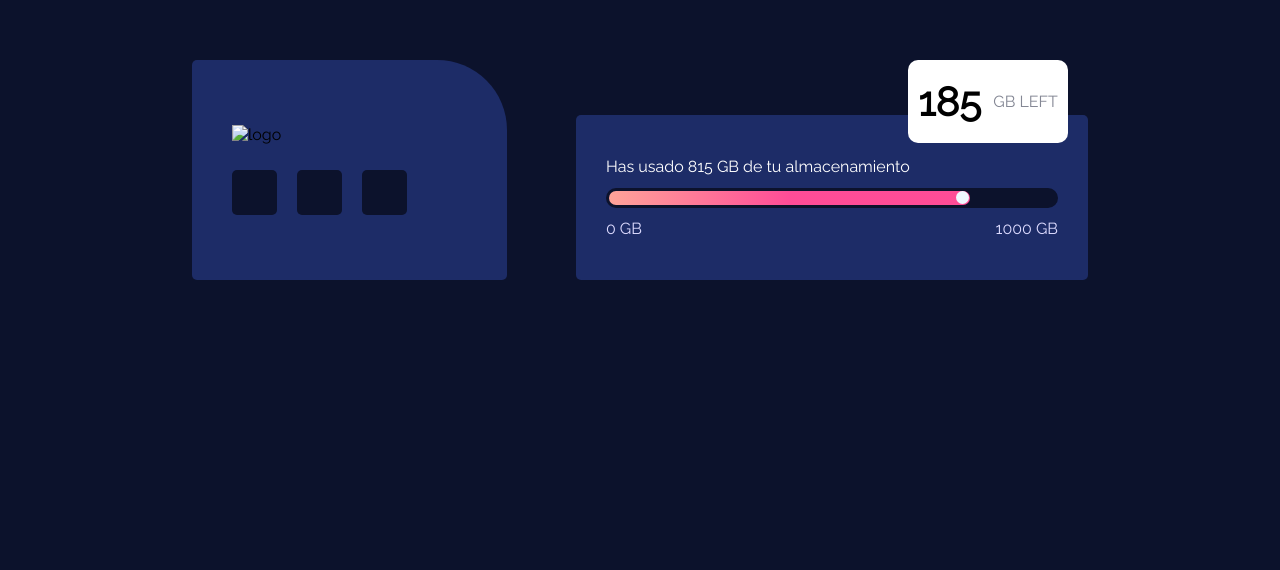
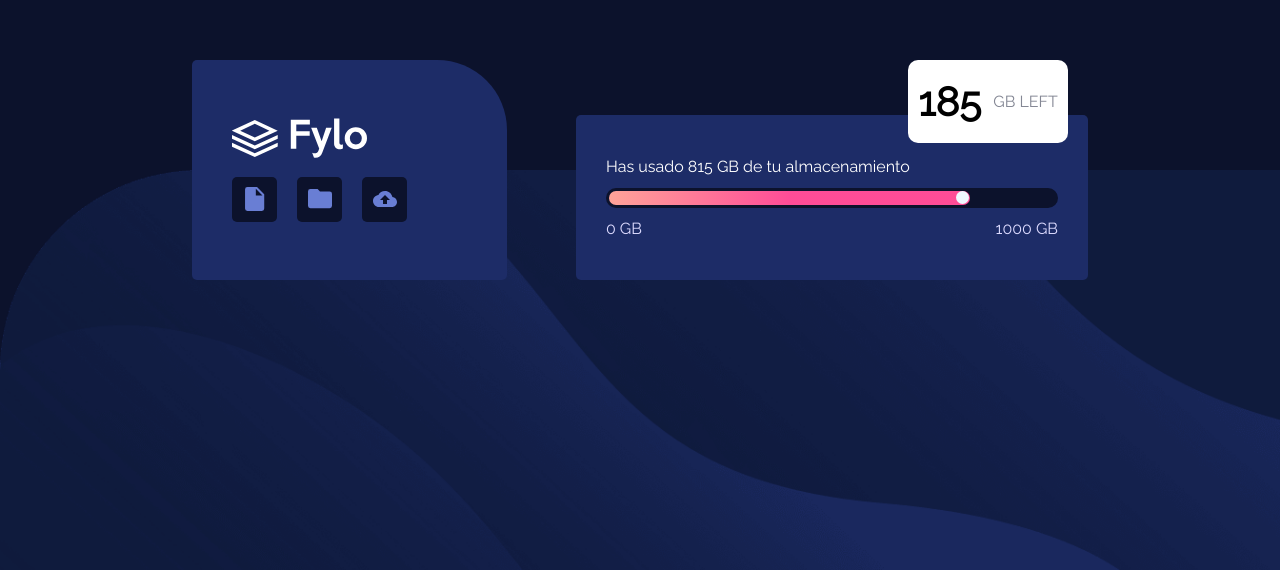
Before and after one commit to jrobertt0/ForBedu, a plain HTML site: page prework/junior/index.html in a window 1280 px wide. Shown: the part 230-800 px from the top of the page. Drawn offline with Linux system fonts and the light colour scheme; the site is published under a folder, as on GitHub Pages, so addresses that start at the root find nothing.

Commit message:
fixed images

```diff
--- a/prework/junior/index.html
+++ b/prework/junior/index.html
@@ -14,14 +14,14 @@
         <div class="bg-image"></div>
         <div class="container">
             <div class="first-container style-container">
-                <img src="/assets/icon/logo.svg" alt="logo" width="135">
+                <img src="assets/icon/logo.svg" alt="logo" width="135">
                 <div class="buttons">
                     <div class="button">
-                        <img src="/assets/icon/icon-document.svg" alt=""></div>
+                        <img src="assets/icon/icon-document.svg" alt=""></div>
                     <div class="button">
-                        <img src="/assets/icon/icon-folder.svg" alt=""></div>
+                        <img src="assets/icon/icon-folder.svg" alt=""></div>
                     <div class="button">
-                        <img src="/assets/icon/icon-upload.svg" alt=""></div>
+                        <img src="assets/icon/icon-upload.svg" alt=""></div>
                 </div>
             </div>
             <div class="second-container">
--- a/prework/junior/main.css
+++ b/prework/junior/main.css
@@ -23,7 +23,7 @@ main {
   height: 50vh;
   position: absolute;
   bottom: 0;
-  background: url("/assets/img/bg-desktop.png");
+  background: url("assets/img/bg-desktop.png");
   background-repeat: no-repeat;
   background-size: cover;
 }
@@ -152,7 +152,7 @@ main {
 
 @media (max-width: 380px) {
   .bg-image {
-    background: url("/assets/img/bg-mobile.png");
+    background: url("assets/img/bg-mobile.png");
     height: 100vh;
     width: 100vw;
     background-size: cover;
```
